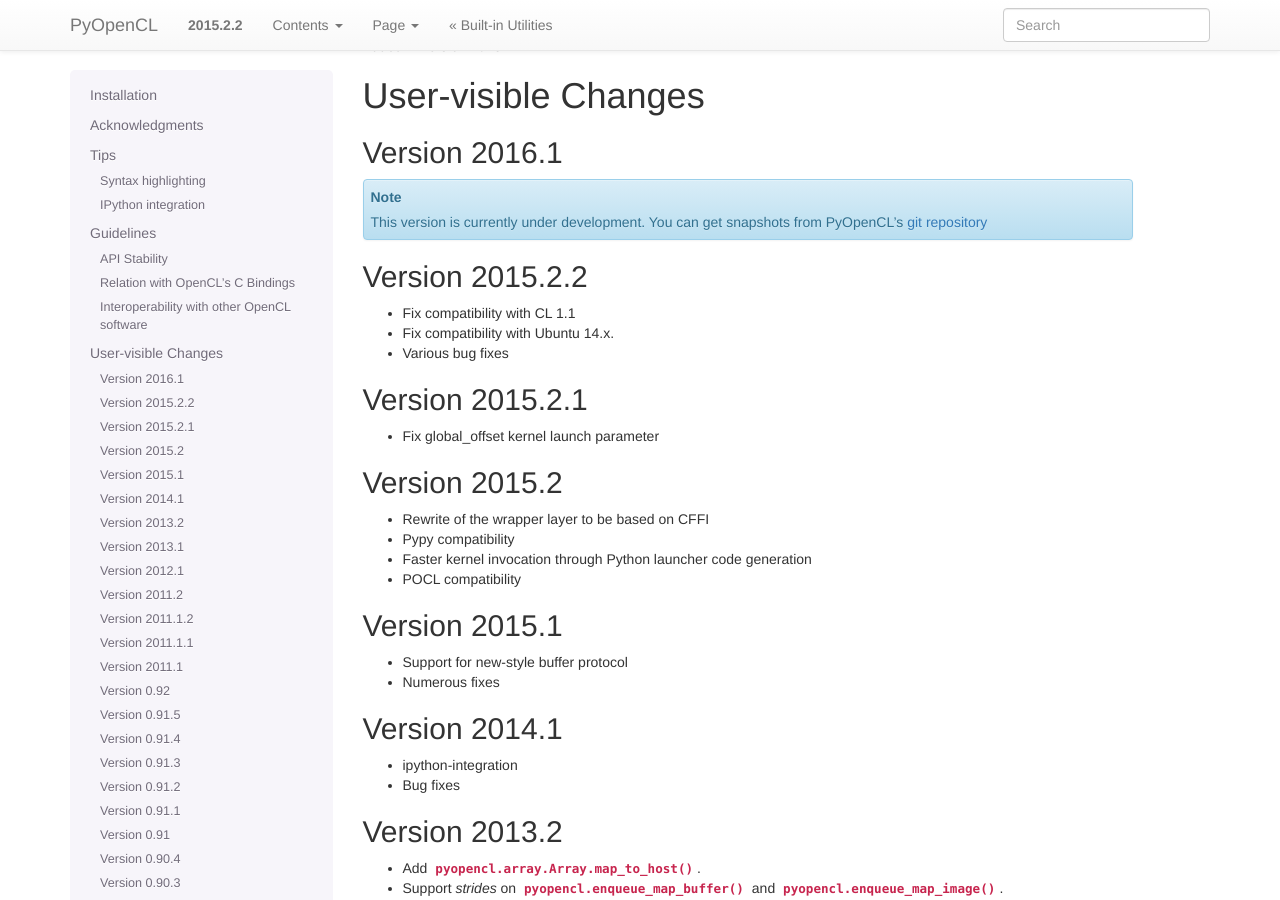
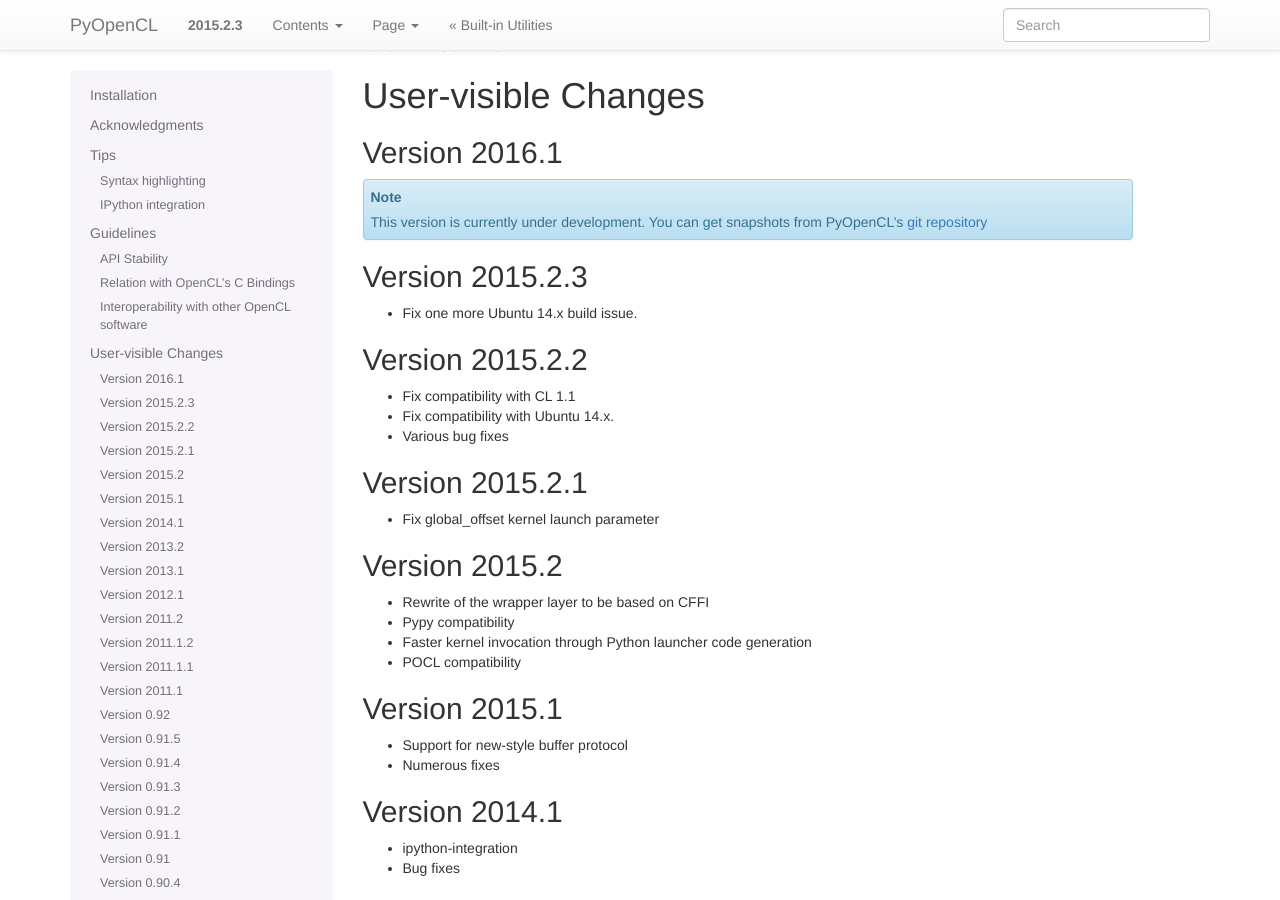
Before and after one commit to inducer/pyopencl, a Sphinx documentation site: the page built from doc/misc.rst, in a window 1280 px wide and 900 px high, scrolled down 1495 px. Built offline with Sphinx 7.4.7, drawn with Linux system fonts in a browser that asks for light colours.

Commit message:
Bump version

```diff
--- a/doc/misc.rst
+++ b/doc/misc.rst
@@ -117,6 +117,11 @@ Version 2016.1
 
     This version is currently under development. You can get snapshots from
     PyOpenCL's `git repository <https://github.com/pyopencl/pyopencl>`_
+
+Version 2015.2.3
+----------------
+
+* Fix one more Ubuntu 14.x build issue.
 
 Version 2015.2.2
 ----------------
--- a/pyopencl/version.py
+++ b/pyopencl/version.py
@@ -1,3 +1,3 @@
-VERSION = (2015, 2, 2)
+VERSION = (2015, 2, 3)
 VERSION_STATUS = ""
 VERSION_TEXT = ".".join(str(x) for x in VERSION) + VERSION_STATUS
```
